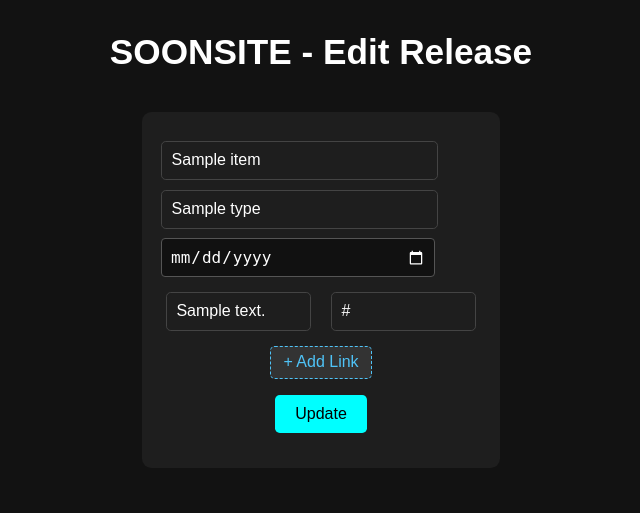
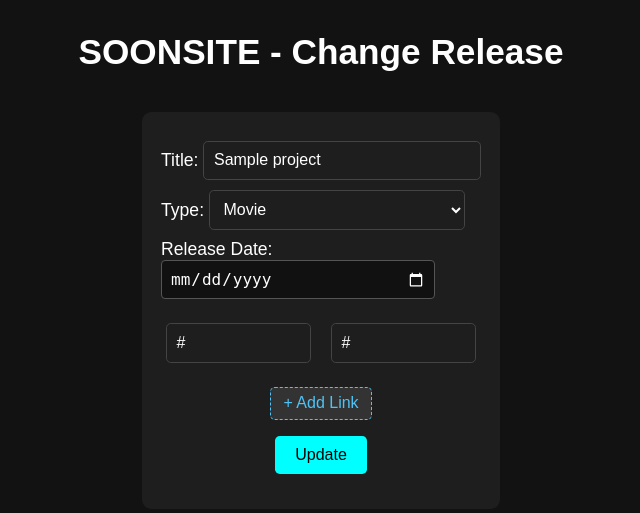
Before and after one commit to SUJALL-MOHAPATRA/SOONSITE, a Flask app: template templates/change.html in a window 1280 px wide. Shown: the top 513 px of the page, without its empty margins (319-959 px from the left). Run offline with Flask 3, Linux system fonts and the light colour scheme; the template is opened without the code that fills it: most values are stand-ins (such as "Sample title", 1, 10 or a date in 2020); some libraries are stand-ins or nearby versions.

Commit message:
Update change.html

```diff
--- a/templates/change.html
+++ b/templates/change.html
@@ -7,35 +7,52 @@
 </head>
 <body>
     <div class="container">
-        <h1>SOONSITE - Edit Release</h1>
+        <h1>SOONSITE - Change Release</h1>
         <form method="post" class="edit-box">
-            <label>
-                <input type="text" name="title" placeholder="Title" value="{{ item.title }}" required>
+            <label>Title:
+                <input type="text" name="title" placeholder="Title"
+                       value="{{ project.title if project.title is defined else project[1] }}" required>
             </label>
-            <label>
-                <input type="text" name="type" placeholder="Type" value="{{ item.type }}" required>
+            <label>Type:
+                <select name="type">
+                    <option value="Movie">Movie</option>
+                    <option value="TV Show">TV Show</option>
+                </select>
             </label>
-            <label>
-                <input type="date" name="release_date" value="{{ item.release_date }}" required>
+            <label>Release Date:
+                <input type="date" name="release_date"
+                       value="{{ project.release_date if project.release_date is defined else project[3] }}" required>
             </label>
 
             <div id="linkContainer">
-                {% if item.links %}
-                    {% for link in item.links %}
+                {% if links and links|length > 0 %}
+                    {% for link in links %}
                         <div class="link-group">
-                            <input type="text" name="link_text[]" placeholder="Link Text" value="{{ link.text }}">
-                            <input type="url" name="link_url[]" placeholder="Link URL" value="{{ link.url }}">
+                            <label>
+                                <input type="text" name="link_text[]" placeholder="Link Text"
+                                       value="{{ link.link_text if link.link_text is defined else link[0] }}">
+                            </label>
+                            <label>
+                                <input type="url" name="link_url[]" placeholder="Link URL"
+                                       value="{{ link.link_url if link.link_url is defined else link[1] }}">
+                            </label>
                         </div>
                     {% endfor %}
                 {% else %}
                     <div class="link-group">
+                        <label>
                             <input type="text" name="link_text[]" placeholder="Link Text">
+                        </label>
+                        <label>
                             <input type="url" name="link_url[]" placeholder="Link URL">
+                        </label>
                     </div>
                 {% endif %}
             </div>
+
             <button type="button" class="add-link-btn" onclick="addLinkField()">+ Add Link</button>
             <button type="submit" class="blue-btn">Update</button>
+
             <style>
                 .blue-btn {
                     background-color: cyan;
@@ -47,17 +64,18 @@
             </style>
         </form>
     </div>
-
-
-
     <script>
         function addLinkField() {
             const container = document.getElementById('linkContainer');
             const group = document.createElement('div');
             group.className = 'link-group';
             group.innerHTML = `
+                <label>
                     <input type="text" name="link_text[]" placeholder="Link Text">
+                </label>
+                <label>
                     <input type="url" name="link_url[]" placeholder="Link URL">
+                </label>
             `;
             container.appendChild(group);
         }
```
Lines whose indentation alone changed are shown as unchanged.
